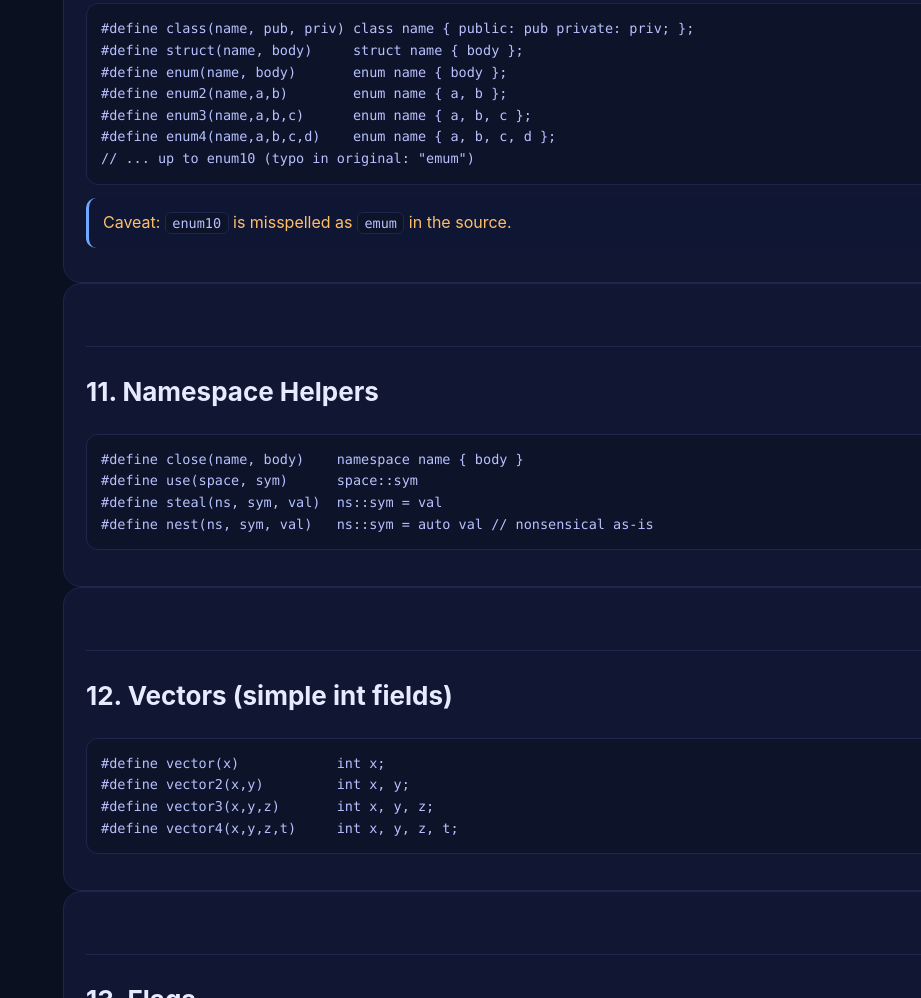
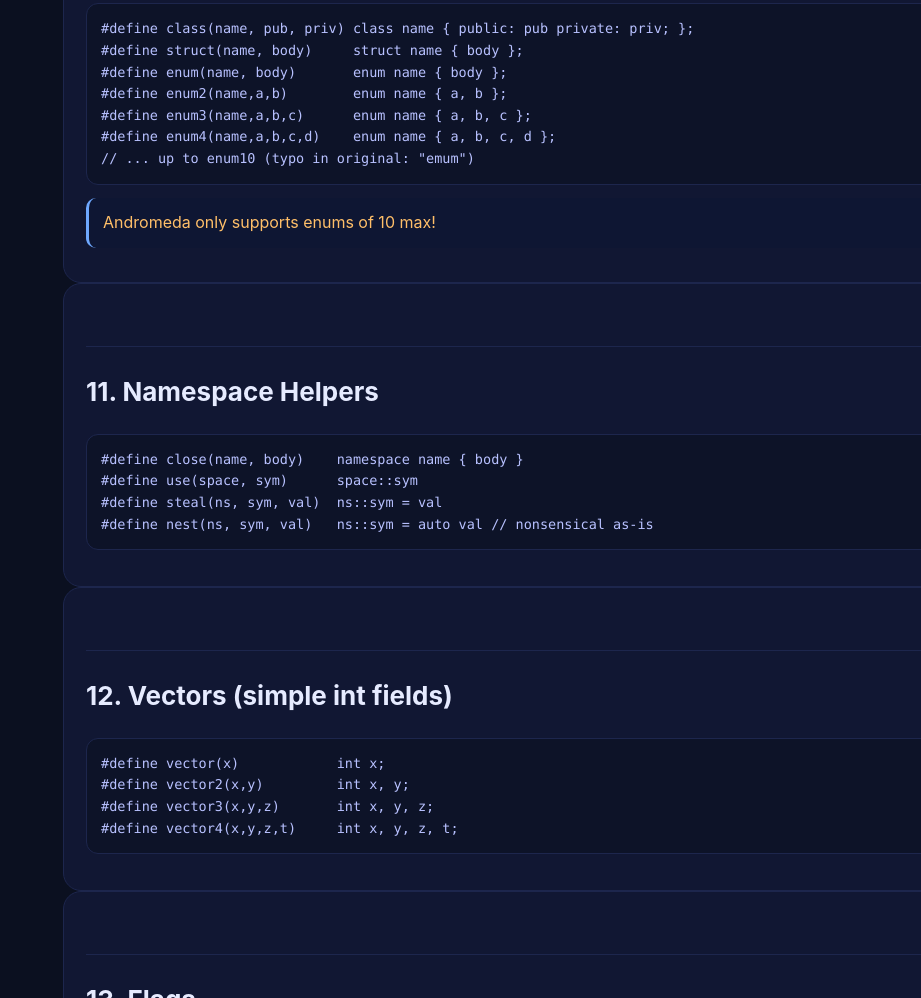
Before and after one commit to silicasoftware/andromeda, a plain HTML site: page index.html in a window 1280 px wide. Shown: the part 5348-6346 px from the top of the page, without its empty margins (359-1280 px from the left). Drawn offline with Linux system fonts and the light colour scheme.

Commit message:
Add files via upload

```diff
--- a/index.html
+++ b/index.html
@@ -243,7 +243,7 @@ indexer(which,
 #define enum3(name,a,b,c)      enum name { a, b, c };
 #define enum4(name,a,b,c,d)    enum name { a, b, c, d };
 // ... up to enum10 (typo in original: "emum")</code></pre>
-<div class="hint warn">Caveat: <code class="inline">enum10</code> is misspelled as <code class="inline">emum</code> in the source.</div>
+<div class="hint warn">Andromeda only supports enums of 10 max!</div>
 </section>
 <!-- 11. Namespaces -->
 <section class="card" id="ns">
```
